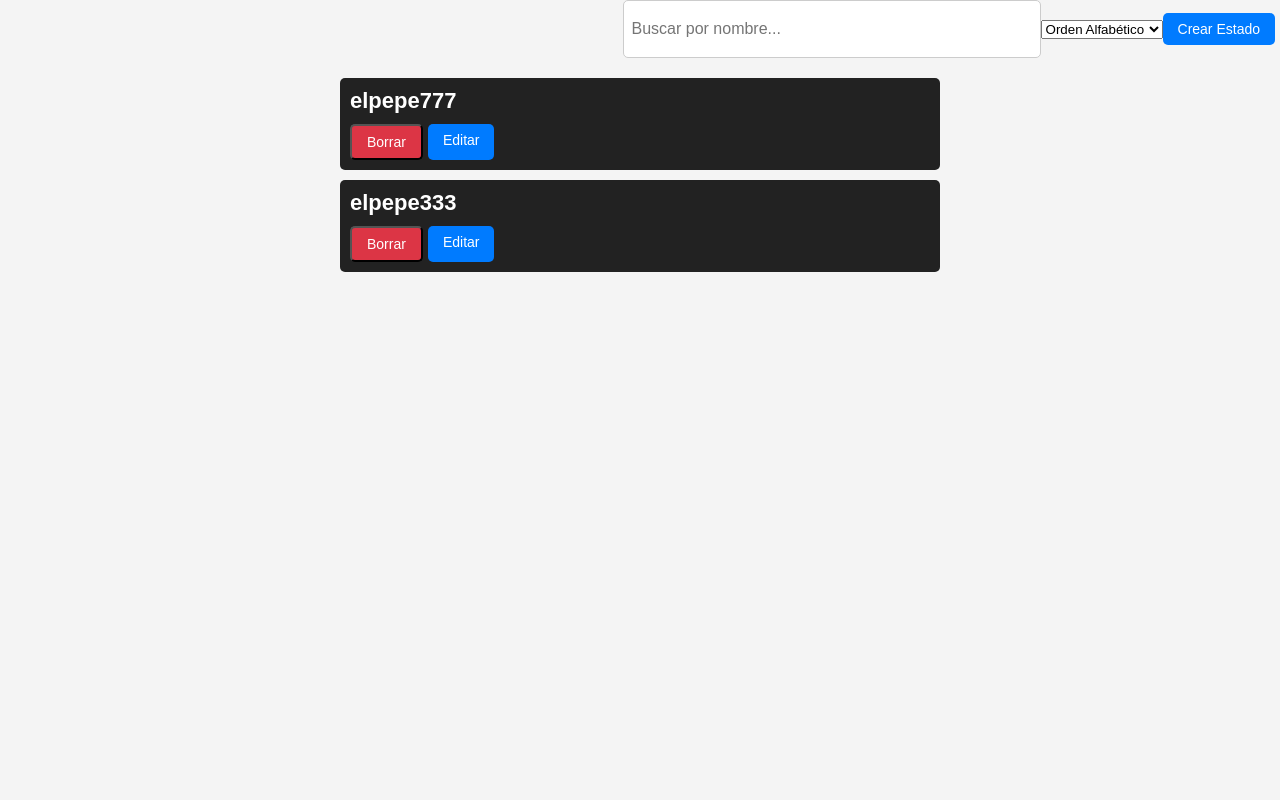
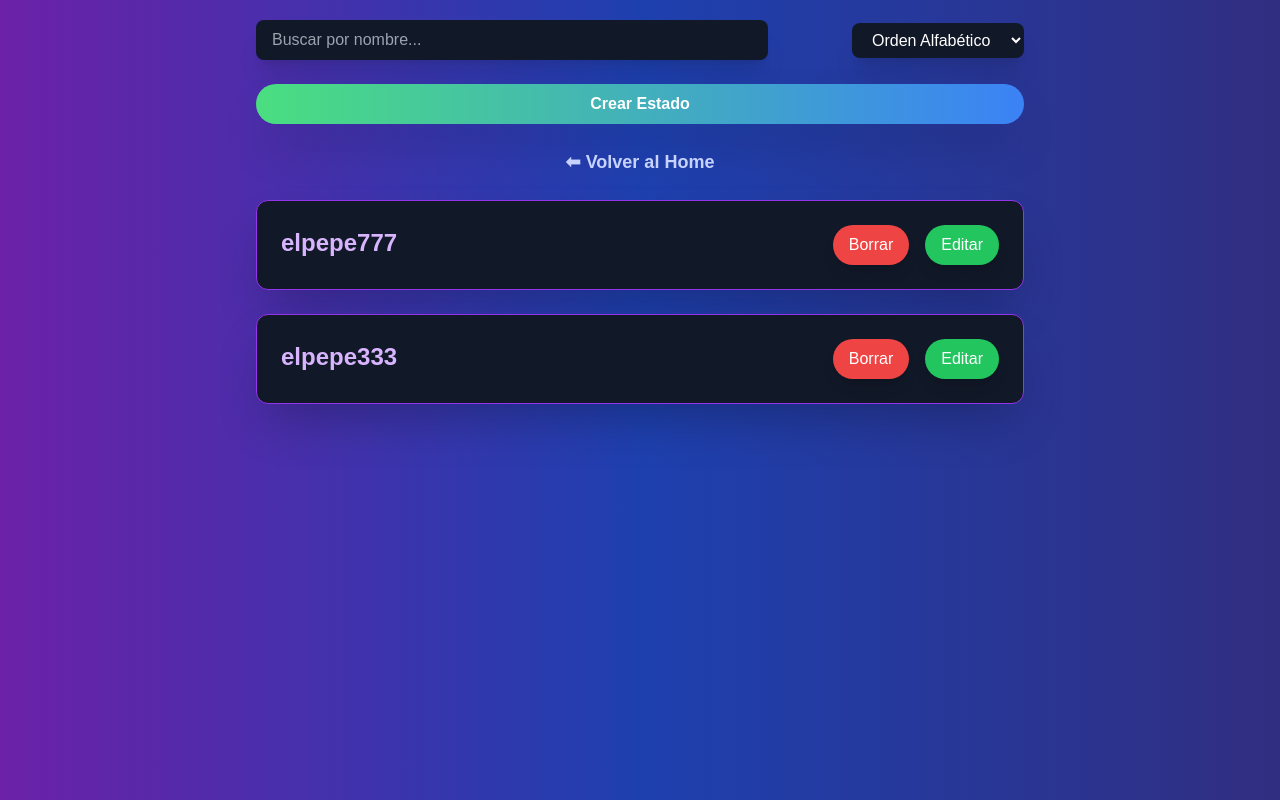
Before and after one commit to Burnt4023/Web_DnD, a Flask app: page /admin/estados in a window 1280 px wide. Run offline with Flask 3, Linux system fonts and the light colour scheme; a user stored in the database is signed in; data comes from the database, SQL or seed files in the repository; both versions use the stored data as it was after the commit; some libraries are stand-ins or nearby versions.

Commit message:
can i put my balls in ur jaw

```diff
--- a/static/css/admin/estados.css
+++ b/static/css/admin/estados.css
@@ -12,7 +12,168 @@ body {
     margin: 20px;
 }
 
+/* Barra de búsqueda *//* Estilo general */
+body {
+    font-family: 'Poppins', sans-serif;
+    background: linear-gradient(to right, #1a1a2e, #16213e, #0f3460);
+    color: white;
+    margin: 0;
+    padding: 0;
+}
+
+/* Contenedor de estados */
+.estados-container {
+    text-align: center;
+    margin: 20px;
+}
+
 /* Barra de búsqueda */
+.search-container {
+    margin-bottom: 20px;
+    display: flex;
+    justify-content: center;
+    align-items: center;
+}
+
+.search-bar {
+    width: 400px;
+    height: 45px;
+    padding: 10px;
+    font-size: 16px;
+    border-radius: 10px;
+    border: none;
+    background: #1b1b3a;
+    color: white;
+    transition: all 0.3s ease-in-out;
+    box-shadow: 0 0 10px rgba(255, 255, 255, 0.2);
+}
+
+.search-bar:focus {
+    outline: none;
+    border: none;
+    box-shadow: 0 0 15px rgba(104, 228, 255, 0.8);
+}
+
+/* Botón de crear estado */
+#create-estado-btn {
+    padding: 12px 25px;
+    background: linear-gradient(to right, #4caf50, #2ecc71);
+    color: white;
+    border: none;
+    border-radius: 50px;
+    font-size: 18px;
+    font-weight: bold;
+    cursor: pointer;
+    transition: all 0.3s ease-in-out;
+    box-shadow: 0 4px 15px rgba(72, 239, 128, 0.3);
+}
+
+#create-estado-btn:hover {
+    background: linear-gradient(to right, #2ecc71, #27ae60);
+    transform: scale(1.05);
+    box-shadow: 0 6px 20px rgba(72, 239, 128, 0.5);
+}
+
+/* Lista de estados */
+.estados-list {
+    width: 80%;
+    max-width: 800px;
+    margin: 0 auto;
+    padding: 0;
+    list-style: none;
+}
+
+/* Elemento de estado */
+.estado-item {
+    position: relative;
+    background: rgba(0, 0, 0, 0.7);
+    padding: 15px;
+    margin-bottom: 15px;
+    border-radius: 10px;
+    box-shadow: 0 4px 15px rgba(104, 228, 255, 0.3);
+    transition: all 0.3s ease-in-out;
+}
+
+.estado-item:hover {
+    transform: scale(1.05);
+    box-shadow: 0 6px 20px rgba(104, 228, 255, 0.5);
+}
+
+/* Nombres de estados */
+.estado-name {
+    font-size: 22px;
+    font-weight: bold;
+    cursor: pointer;
+    transition: all 0.3s ease-in-out;
+}
+
+.estado-name:hover {
+    color: #6be3ff;
+}
+
+/* Tooltip */
+.tooltip-content {
+    position: absolute;
+    left: 50%;
+    top: 100%;
+    transform: translateX(-50%) translateY(10px);
+    width: 260px;
+    background: rgba(0, 0, 0, 0.9);
+    color: white;
+    text-align: left;
+    padding: 10px;
+    border-radius: 6px;
+    font-size: 14px;
+    opacity: 0;
+    transition: all 0.3s ease-in-out;
+    box-shadow: 0 4px 15px rgba(255, 255, 255, 0.3);
+    z-index: 10;
+}
+
+.estado-item:hover .tooltip-content {
+    opacity: 1;
+    transform: translateX(-50%) translateY(0);
+}
+
+/* Acciones de los botones */
+.estado-actions {
+    display: flex;
+    justify-content: flex-start;
+    margin-top: 10px;
+}
+
+.btn {
+    padding: 10px 20px;
+    font-size: 16px;
+    border-radius: 10px;
+    text-decoration: none;
+    color: white;
+    font-weight: bold;
+    transition: all 0.3s ease-in-out;
+    cursor: pointer;
+    box-shadow: 0 4px 15px rgba(255, 255, 255, 0.2);
+}
+
+/* Botón editar */
+.btn-edit {
+    background: linear-gradient(to right, #2196f3, #42a5f5);
+}
+
+.btn-edit:hover {
+    background: linear-gradient(to right, #42a5f5, #64b5f6);
+    transform: scale(1.1);
+}
+
+/* Botón borrar */
+.btn-delete {
+    background: linear-gradient(to right, #e53935, #ff5252);
+}
+
+.btn-delete:hover {
+    background: linear-gradient(to right, #ff5252, #ff867f);
+    transform: scale(1.1);
+}
+
 .search-container {
     margin-bottom: 20px;
     display: flex;
--- a/templates/admin/estados/estados.html
+++ b/templates/admin/estados/estados.html
@@ -1,38 +1,47 @@
 <!DOCTYPE html>
 <html lang="es">
 <head>
-    <meta charset="UTF-8" />
-    <meta name="viewport" content="width=device-width, initial-scale=1.0" />
+    <meta charset="UTF-8">
+    <meta name="viewport" content="width=device-width, initial-scale=1.0">
     <title>Estados</title>
-    <link rel="icon" href="../../../../../static/images/favicon.png" type="image/png" />
+    <link rel="icon" href="../../../../../static/images/favicon.png" type="image/png">
     <link rel="stylesheet" href="../../static/css/admin/estados.css" />
+    <script src="https://cdn.tailwindcss.com"></script>
 </head>
-  <body>
-    <div class="search-container">
-      <input type="text" id="search" class="search-bar" placeholder="Buscar por nombre..." onkeyup="filterEstados()">
+<body class="bg-gradient-to-r from-purple-800 via-blue-800 to-indigo-900 text-white flex flex-col items-center p-5 min-h-screen">
+    <div class="w-full max-w-3xl">
+        <div class="flex items-center justify-between mb-6">
+            <input type="text" id="search" class="w-2/3 px-4 py-2 rounded-lg bg-gray-900 text-white focus:outline-none focus:ring-4 focus:ring-purple-500 transition-all duration-300 shadow-xl" placeholder="Buscar por nombre..." onkeyup="filterEstados()">
 
-      <select id="sortCriteria" class="sort-dropdown" onchange="filterEstados()">
+            <select id="sortCriteria" class="px-4 py-2 rounded-lg bg-gray-900 text-white focus:ring-4 focus:ring-purple-500 transition-all duration-300 shadow-xl" onchange="filterEstados()">
                 <option value="nombre">Orden Alfabético</option>
                 <option value="estado">Estado</option>
             </select>
-
-      <a href="{{ url_for('admin_crear_estado') }}" class="btn btn-edit">Crear Estado</a>
         </div>
 
-    <ul class="estados-list" id="estados-list">
+        <a href="{{ url_for('admin_crear_estado') }}" class="block text-center bg-gradient-to-r from-green-400 to-blue-500 hover:from-green-500 hover:to-blue-600 text-white font-bold py-2 px-6 rounded-full shadow-2xl transform transition hover:scale-110">Crear Estado</a>
+    </div>
+
+    <a href="/" class="block mt-6 text-lg font-bold text-indigo-200 hover:text-indigo-100 transition-transform transform hover:scale-105">⬅ Volver al Home</a>
+
+    <ul class="w-full max-w-3xl mt-6 space-y-6" id="estados-list">
         {% for estado, detalle in estados.items() %}
-        <li class="estado-item" data-nombre="{{ estado }}" data-estado="{{ detalle['estado'] }}">
-          <div class="relative inline-block">
-            <span class="estado-name cursor-pointer text-blue-600 hover:underline">{{ estado }}</span>
-            <div class="tooltip-content absolute left-1/2 bottom-full transform -translate-x-1/2 mb-2 w-64 bg-gray-800 text-white text-xs rounded py-2 px-3 z-10 hidden">
+        <li class="bg-gray-900 p-6 rounded-xl shadow-2xl transition-transform transform hover:scale-105 relative border border-purple-600 hover:border-blue-400 estado-item"
+            data-nombre="{{ estado }}"
+            data-estado="{{ detalle['estado'] }}">
+            <div class="flex justify-between items-center">
+                <span class="text-2xl font-bold text-purple-300 cursor-pointer hover:underline estado-name">{{ estado }}</span>
+
+                <div class="flex space-x-4">
+                    <form action="{{ url_for('admin_borrar_estado', nombre_estado=estado) }}" method="POST">
+                        <button type="submit" class="px-4 py-2 bg-red-500 hover:bg-red-600 text-white rounded-full shadow-lg transform transition hover:scale-110">Borrar</button>
+                    </form>
+                    <a href="{{ url_for('admin_editar_estado', nombre_estado=estado) }}" class="px-4 py-2 bg-green-500 hover:bg-green-600 text-white rounded-full shadow-lg transform transition hover:scale-110">Editar</a>
+                </div>
+            </div>
+
+            <div class="tooltip-content bg-gray-800 text-sm text-white rounded-lg p-4 mt-2 hidden shadow-xl border border-blue-500">
                 <p><strong>Estado:</strong> {{ detalle['estado'] }}</p>
-            </div>
-            <div class="estado-actions">
-              <form action="{{ url_for('admin_borrar_estado', nombre_estado=estado) }}" method="POST" style="display: inline;">
-                <button type="submit" class="btn btn-delete">Borrar</button>
-              </form>
-              <a href="{{ url_for('admin_editar_estado', nombre_estado=estado) }}" class="btn btn-edit">Editar</a>
-            </div>
             </div>
         </li>
         {% endfor %}
@@ -45,13 +54,11 @@
             var estadosList = document.getElementById("estados-list");
             var estadosItem = Array.from(estadosList.getElementsByClassName("estado-item"));
 
-        // Filtrar estados
             estadosItem.forEach(item => {
                 var nombre = item.getElementsByClassName("estado-name")[0].innerHTML.toUpperCase();
-          item.style.display = nombre.indexOf(input) > -1 ? "" : "none";
+                item.style.display = (nombre.indexOf(input) > -1) ? "" : "none";
             });
 
-        // Ordenar estados según criterio seleccionado
             estadosItem.sort((a, b) => {
                 var valA = a.dataset[criteria] || "";
                 var valB = b.dataset[criteria] || "";
@@ -59,11 +66,9 @@
                 return valA.localeCompare(valB);
             });
 
-        // Limpiar la lista y volver a agregar los elementos en orden
             estadosList.innerHTML = "";
             estadosItem.forEach(item => estadosList.appendChild(item));
         }
     </script>
-
 </body>
 </html>
--- a/templates/admin/habilidades/crear_habilidad.html
+++ b/templates/admin/habilidades/crear_habilidad.html
@@ -42,8 +42,8 @@
 
             <!-- Duración -->
             <div class="form-group">
-                <label for="duracion">Duración</label>
-                <input type="text" class="form-control" id="duracion" name="duracion">
+                <label for="duracion">Descripción</label>
+                <input type="text" class="form-control" id="descripcion" name="descripcion">
             </div>
 
             <!-- Casteo de la habilidad -->
--- a/templates/admin/habilidades/habilidades.html
+++ b/templates/admin/habilidades/habilidades.html
@@ -24,6 +24,8 @@
 
       <a href="{{ url_for('admin_crear_habilidad') }}" class="block text-center bg-gradient-to-r from-green-400 to-blue-500 hover:from-green-500 hover:to-blue-600 text-white font-bold py-2 px-6 rounded-full shadow-2xl transform transition hover:scale-110">Crear Habilidad</a>
     </div>
+
+    <a href="/" class="block mt-6 text-lg font-bold text-indigo-200 hover:text-indigo-100 transition-transform transform hover:scale-105">⬅ Volver al Home</a>
 
     <ul class="w-full max-w-3xl mt-6 space-y-6" id="habilidades-list">
       {% for habilidad, detalle in habilidades.items() %}
@@ -61,7 +63,6 @@
       {% endfor %}
     </ul>
 
-    <a href="/" class="block mt-6 text-lg font-bold text-indigo-200 hover:text-indigo-100 transition-transform transform hover:scale-105">⬅ Volver al Home</a>
 
     <script>
       function filterHabilidades() {
--- a/templates/admin/hechizos/crear_hechizo.html
+++ b/templates/admin/hechizos/crear_hechizo.html
@@ -5,7 +5,6 @@
     <meta charset="UTF-8">
     <meta http-equiv="X-UA-Compatible" content="IE=edge">
     <meta name="viewport" content="width=device-width, initial-scale=1.0">
-    <link rel="stylesheet" href="../../static/css/admin/crear_hechizo.css" />
     <title>Crear Hechizo</title>
 </head>
 
```
Also changed, not shown: static/css/admin/crear_hechizo.css (deleted, +0 -91 lines), database.db. Lines whose indentation alone changed are shown as unchanged.
